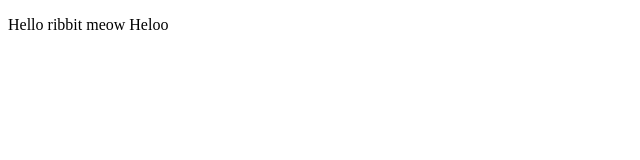
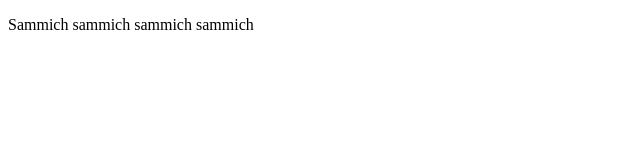
Before and after one commit to hrivera88/wsa-chatbox-2016, a plain HTML site: page index.html in a window 1280 px wide. Shown: the whole page, without its empty margins (0-640 px from the left). Drawn offline with Linux system fonts and the light colour scheme.

Commit message:
YOYOYOYOYOYOYOYOYOYOYO

```diff
--- a/index.html
+++ b/index.html
@@ -5,6 +5,6 @@
     <title>Document</title>
 </head>
 <body>
-    <p>Hello ribbit meow Heloo</p>
+    <p>Sammich sammich sammich sammich</p>
 </body>
 </html>
```
